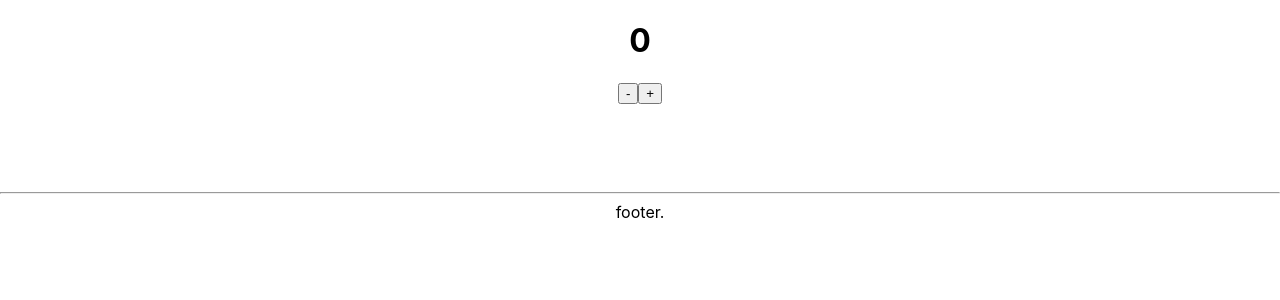
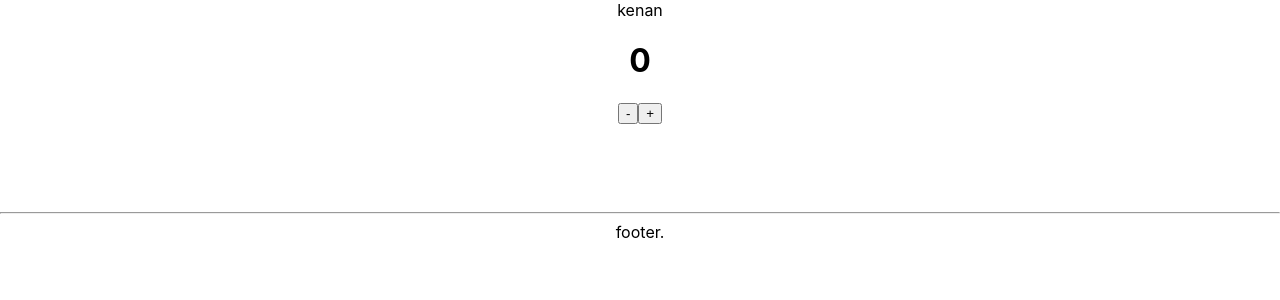
Before and after one commit to snahmd/react-tutorial, a React (Create React App) app: page / in a window 1280 px wide. Shown: the top 300 px of the page. Built offline with nearby package versions, Linux system fonts and the light colour scheme.

Commit message:
react lifecycle constructor

```diff
--- a/src/components/App.js
+++ b/src/components/App.js
@@ -23,6 +23,20 @@ import Footer from './Footer';
 }];*/
 
 class App extends Component {
+
+  state = {
+    name: 'mehmet'
+  };
+
+  constructor(props) {
+    super();
+    console.log("constructor çalıştı");
+    console.log(props);
+
+    this.state = {
+      name: 'kenan'
+    }
+  }
   /*constructor(props) {
     super(props);
     this.state = {
@@ -66,6 +80,7 @@ class App extends Component {
   render() {
     return(
       <div className="App">
+        { this.state.name }
        <Counter/>
        <Footer/>
       </div>
```
